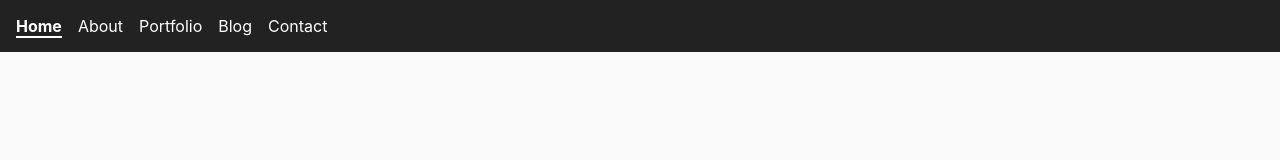
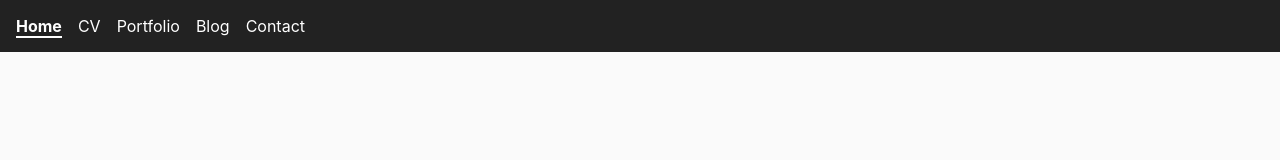
Before and after one commit to aleksygluchow/project03, a Next.js app: page / in a window 1280 px wide. Shown: the top 160 px of the page. Built offline with nearby package versions, Linux system fonts and the light colour scheme.

Commit message:
about -- CV

```diff
--- a/src/components/Layout.js
+++ b/src/components/Layout.js
@@ -11,8 +11,8 @@ export default function Layout({ children }) {
         <Link href="/" legacyBehavior>
           <a className={currentPath === '/' ? 'active' : ''}>Home</a>
         </Link>
-        <Link href="/about" legacyBehavior>
-          <a className={currentPath === '/about' ? 'active' : ''}>About</a>
+        <Link href="/CV" legacyBehavior>
+          <a className={currentPath === '/CV' ? 'active' : ''}>CV</a>
         </Link>
         <Link href="/portfolio" legacyBehavior>
           <a className={currentPath === '/portfolio' ? 'active' : ''}>Portfolio</a>
```
